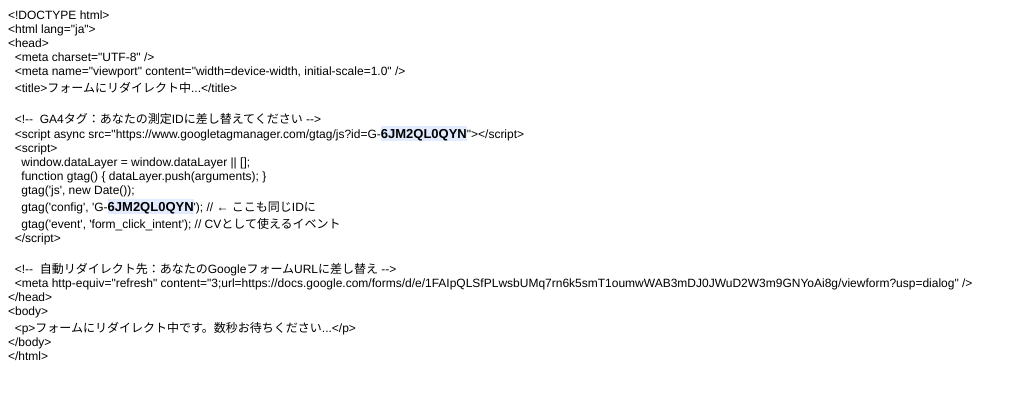
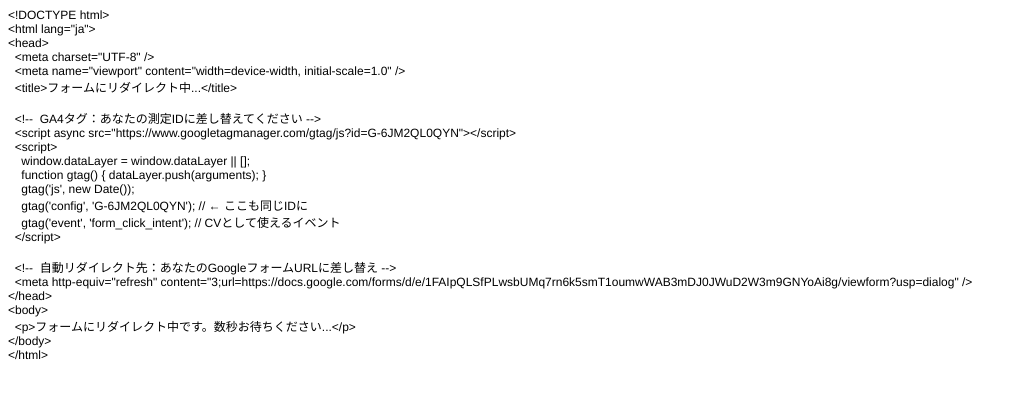
Before and after one commit to stageontakahashi/form-redirect, a plain HTML site: page index.html in a window 1280 px wide. Shown: the whole page, without its empty margins (0-1027 px from the left). Drawn offline with Linux system fonts and the light colour scheme.

Commit message:
Update index.html

```diff
--- a/index.html
+++ b/index.html
@@ -21,12 +21,12 @@
 <p class="p1"><span class="Apple-converted-space">  </span>&lt;title&gt;フォームにリダイレクト中...&lt;/title&gt;</p>
 <p class="p2"><br></p>
 <p class="p1"><span class="Apple-converted-space">  </span>&lt;!--<span class="Apple-converted-space">  </span>GA4タグ：あなたの測定IDに差し替えてください --&gt;</p>
-<p class="p1"><span class="Apple-converted-space">  </span>&lt;script async src="https://www.googletagmanager.com/gtag/js?id=G-<span class="s1"><b>6JM2QL0QYN</b></span>"&gt;&lt;/script&gt;</p>
+<p class="p1"><span class="Apple-converted-space">  </span>&lt;script async src="https://www.googletagmanager.com/gtag/js?id=G-6JM2QL0QYN"&gt;&lt;/script&gt;</p>
 <p class="p1"><span class="Apple-converted-space">  </span>&lt;script&gt;</p>
 <p class="p1"><span class="Apple-converted-space">    </span>window.dataLayer = window.dataLayer || [];</p>
 <p class="p1"><span class="Apple-converted-space">    </span>function gtag() { dataLayer.push(arguments); }</p>
 <p class="p1"><span class="Apple-converted-space">    </span>gtag('js', new Date());</p>
-<p class="p1"><span class="Apple-converted-space">    </span>gtag('config', 'G-<span class="s1"><b>6JM2QL0QYN</b></span>'); // ← ここも同じIDに</p>
+<p class="p1"><span class="Apple-converted-space">    </span>gtag('config', 'G-6JM2QL0QYN'); // ← ここも同じIDに</p>
 <p class="p1"><span class="Apple-converted-space">    </span>gtag('event', 'form_click_intent'); // CVとして使えるイベント</p>
 <p class="p1"><span class="Apple-converted-space">  </span>&lt;/script&gt;</p>
 <p class="p2"><br></p>
```
